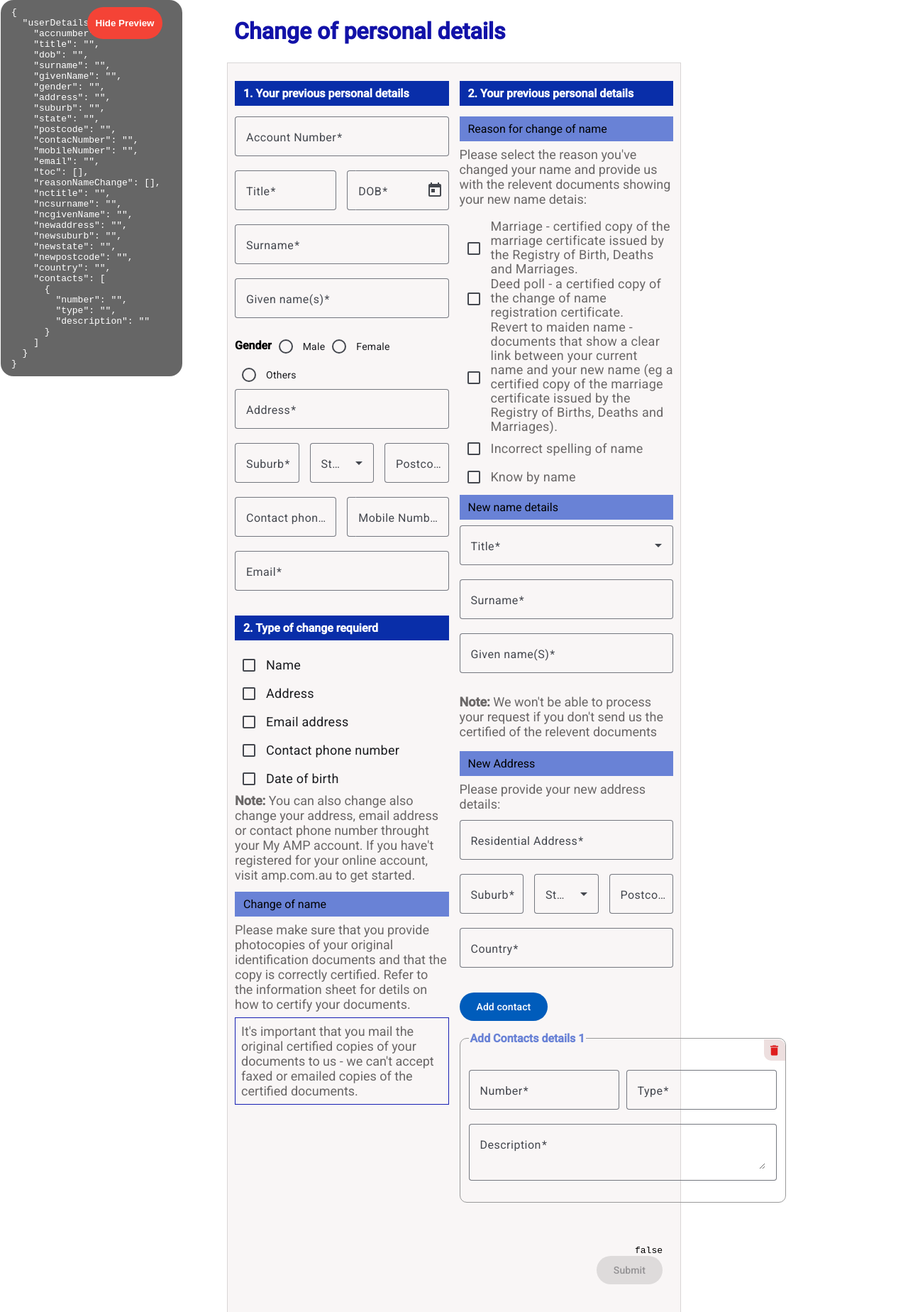
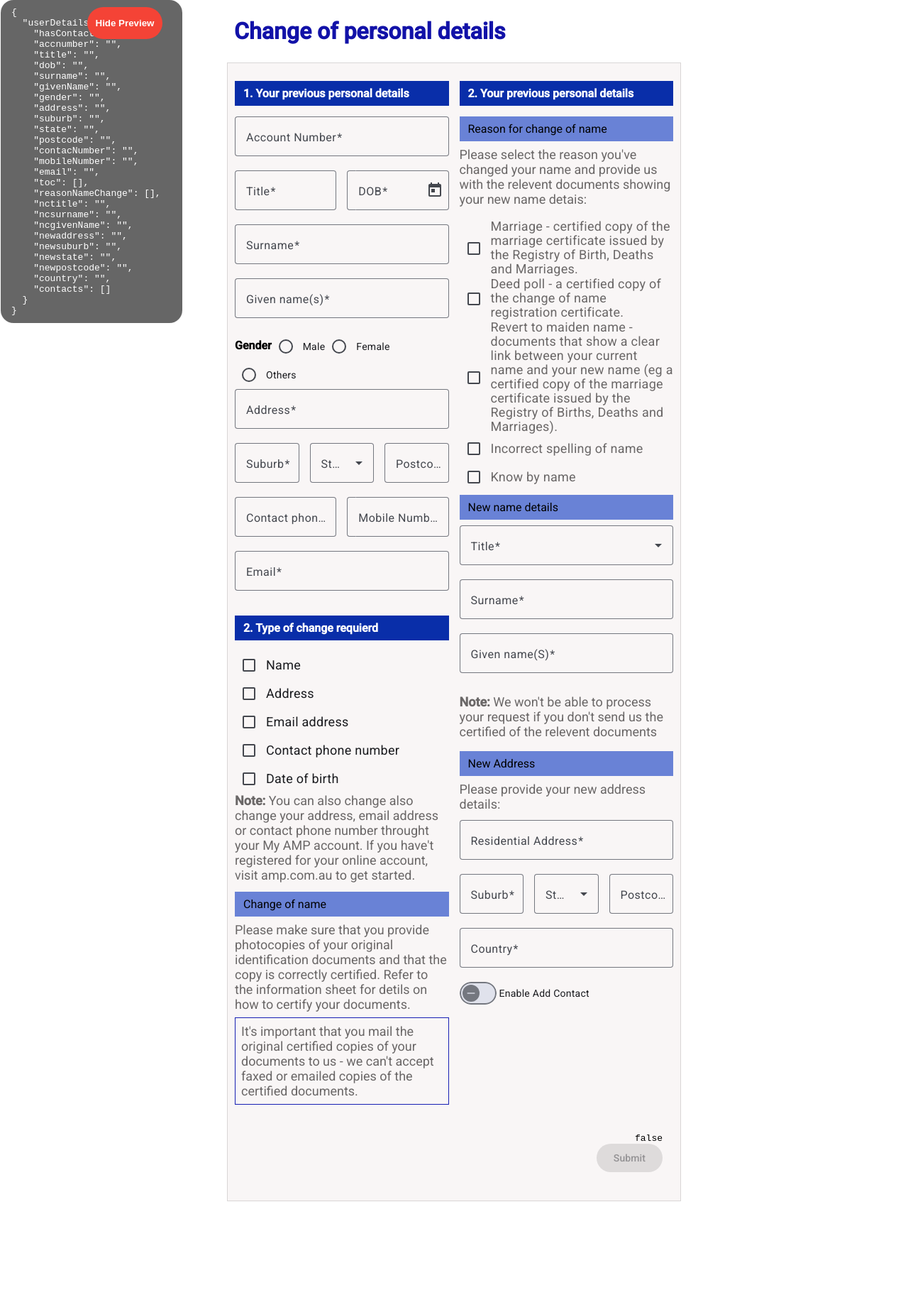
Before and after one commit to kumaruidivloper/angular-forms-tutorial, an Angular app: page / in a window 1280 px wide. Shown: the whole page at 71% size. After the commit the page ends 1692 px from the top, so only its background shows below. Built offline with nearby package versions, Linux system fonts and the light colour scheme.

Commit message:
toggle button add contact

```diff
--- a/src/app/app.html
+++ b/src/app/app.html
@@ -349,42 +349,98 @@
         </mat-form-field>
      </div>
 
+     <div class="contacts-toggle">
+          <mat-slide-toggle formControlName="hasContacts" color="primary" (click)="enableAddContact()">
+              Enable Add Contact
+          </mat-slide-toggle>
+     </div>
+
+  @if(hasContactsControl) {
       <button  matButton="filled" (click)="addContact($event)" style="margin: 15px 0;">Add contact</button>
-    <div class="row" formArrayName="contacts" *ngFor="let control of contacts.controls; let i = index" >
+      @for (control of contacts.controls; track $index; let i = $index) {
+        <div class="row" formArrayName="contacts">
             <ng-container [formGroupName]="i">
-      <fieldset   class="dynamicForm" [ngClass]="hasFieldError('userDetails.contacts.' + i + '.number') && hasFieldError('userDetails.contacts.' + i + '.type') && hasFieldError('userDetails.contacts.' + i + '.description')? 'dynamicFieldError':''">
-        <button (click)="deleteContacts(i, $event)" class="deleteButton"><mat-icon class="delete_icon"> delete</mat-icon></button>
-      <legend class="legendText" [ngClass]="hasFieldError('userDetails.contacts.' + i + '.number') && hasFieldError('userDetails.contacts.' + i + '.type') && hasFieldError('userDetails.contacts.' + i + '.description')? 'legendError':''">Add Contacts details {{i + 1}}</legend>
+              <fieldset
+                class="dynamicForm"
+                [ngClass]="
+                  hasFieldError('userDetails.contacts.' + i + '.number') &&
+                  hasFieldError('userDetails.contacts.' + i + '.type') &&
+                  hasFieldError('userDetails.contacts.' + i + '.description')
+                    ? 'dynamicFieldError'
+                    : ''
+                "
+              >
+                <button (click)="deleteContacts(i, $event)" class="deleteButton">
+                  <mat-icon class="delete_icon">delete</mat-icon>
+                </button>
+                <legend
+                  class="legendText"
+                  [ngClass]="
+                    hasFieldError('userDetails.contacts.' + i + '.number') &&
+                    hasFieldError('userDetails.contacts.' + i + '.type') &&
+                    hasFieldError('userDetails.contacts.' + i + '.description')
+                      ? 'legendError'
+                      : ''
+                  "
+                >
+                  Add Contacts details {{ i + 1 }}
+                </legend>
+
                 <div style="display: flex; gap: 10px; width: 100%">
                   <mat-form-field appearance="outline">
                     <mat-label>Number</mat-label>
-            <input matInput formControlName="number" style="flex-grow: 1" type="text" placeholder="Number" />
-            <mat-error *ngIf="hasFieldError('userDetails.contacts.' + i + '.number')">
+                    <input
+                      matInput
+                      formControlName="number"
+                      style="flex-grow: 1"
+                      type="text"
+                      placeholder="Number"
+                    />
+                    <mat-error
+                      *ngIf="hasFieldError('userDetails.contacts.' + i + '.number')"
+                    >
                       {{ getErrorMessage('userDetails.contacts.' + i + '.number') }}
                     </mat-error>
                   </mat-form-field>
+
                   <mat-form-field appearance="outline">
                     <mat-label>Type</mat-label>
-            <input matInput formControlName="type" style="flex-grow: 1" type="text" placeholder="Type" />
-              <mat-error *ngIf="hasFieldError('userDetails.contacts.' + i + '.type')">
+                    <input
+                      matInput
+                      formControlName="type"
+                      style="flex-grow: 1"
+                      type="text"
+                      placeholder="Type"
+                    />
+                    <mat-error
+                      *ngIf="hasFieldError('userDetails.contacts.' + i + '.type')"
+                    >
                       {{ getErrorMessage('userDetails.contacts.' + i + '.type') }}
                     </mat-error>
                   </mat-form-field>
                 </div>
+
                 <div style="display: flex; gap: 10px; width: 100%">
                   <mat-form-field appearance="outline">
                     <mat-label>Description</mat-label>
-            <textarea matInput formControlName="description" style="flex-grow: 1;" placeholder="Descriptipn"></textarea>
-            <mat-error *ngIf="hasFieldError('userDetails.contacts.' + i + '.description')">
+                    <textarea
+                      matInput
+                      formControlName="description"
+                      style="flex-grow: 1"
+                      placeholder="Description"
+                    ></textarea>
+                    <mat-error
+                      *ngIf="hasFieldError('userDetails.contacts.' + i + '.description')"
+                    >
                       {{ getErrorMessage('userDetails.contacts.' + i + '.description') }}
                     </mat-error>
                   </mat-form-field>
-
                 </div>
               </fieldset>
             </ng-container>
         </div>
-
+      }
+  }
 
     </div>
   </div>
--- a/src/app/app.ts
+++ b/src/app/app.ts
@@ -8,7 +8,8 @@ import {
   FormGroup,
   FormBuilder,
   Validators,
-  FormArray
+  FormArray,
+  AbstractControl
 } from '@angular/forms';
 import { CustomValidators } from './Validators/validators';
 
@@ -21,6 +22,7 @@ import { CustomValidators } from './Validators/validators';
 export class App implements OnInit, AfterViewInit {
   togglePre: boolean = true;
   protected title = 'Angular-Forms-Tutoriall';
+  isAddcontactEnable: boolean = false;
 
   myForm!: FormGroup
 
@@ -170,6 +172,7 @@ export class App implements OnInit, AfterViewInit {
 
     this.myForm = this.fb.group({
       userDetails: this.fb.group({
+        hasContacts: [false],
         accnumber: ['', [Validators.required, Validators.pattern(/^\d{9}$/)]],
         title: ['', Validators.required],
         dob: ['', Validators.required],
@@ -197,15 +200,14 @@ export class App implements OnInit, AfterViewInit {
         newstate: ['', Validators.required],
         newpostcode: ['', [Validators.required, Validators.pattern(/^\d{4}$/)]],
         country: ['', Validators.required],
-        contacts: this.fb.array([
-          this.fb.group({
-            number: ['', Validators.required],
-            type: ['', Validators.required],
-            description: ['', Validators.required],
-          }),
-        ]),
+        contacts: this.fb.array([])
       })
     })
+  }
+
+  get hasContactsControl(): AbstractControl | null {
+    const userDetails = this.myForm.get('userDetails') as FormGroup;
+    return userDetails.get('hasContacts')?.value || false;
   }
 
   get contacts() {
@@ -214,14 +216,26 @@ export class App implements OnInit, AfterViewInit {
   }
 
   addContact(event: Event) {
+    this.createContact();
+    event.preventDefault();
+  }
+
+  createContactGroup() {
+    this.createContact();
+  }
+
+  createContact() {
     this.contacts.push(
       this.fb.group({
-        number: ['', Validators.required],
+        number: ['', [Validators.required, Validators.pattern(/^\d{4}$/)]],
         type: ['', Validators.required],
         description: ['', Validators.required],
       })
-    );
-    event.preventDefault();
+    )
+  }
+
+  enableAddContact() {
+    this.isAddcontactEnable = !this.isAddcontactEnable
   }
 
   deleteContacts(index: number, event: Event) {
@@ -355,6 +369,14 @@ export class App implements OnInit, AfterViewInit {
   }
 
   ngOnInit(): void {
+    const userDetials = this.myForm.get('userDetails') as FormGroup;
+    userDetials.get('hasContacts')?.valueChanges.subscribe(hasContacts => {
+      if(hasContacts && hasContacts.length === 0) {
+        this.contacts.push(this.createContactGroup());
+      } else if (!hasContacts) {
+        this.contacts.clear();
+      }
+    });
   }
 
   ngAfterViewInit(): void {
--- a/src/app/shared/material.module.ts
+++ b/src/app/shared/material.module.ts
@@ -23,6 +23,8 @@ import { MatSort, MatSortModule } from '@angular/material/sort';
 import { MatSnackBarModule } from '@angular/material/snack-bar';
 import { CommonModule } from '@angular/common';
 import { MatDialogRef } from '@angular/material/dialog';
+import { MatSlideToggleModule } from '@angular/material/slide-toggle';
+import { MatButtonToggleModule } from '@angular/material/button-toggle';
 
 const MaterialModules = [
   MatFormFieldModule,
@@ -47,6 +49,8 @@ const MaterialModules = [
   MatSortModule,
   MatSnackBarModule,
   CommonModule,
+  MatSlideToggleModule,
+  MatButtonToggleModule,
   HttpClientModule
 ];
 
```
Lines whose indentation alone changed are shown as unchanged.
